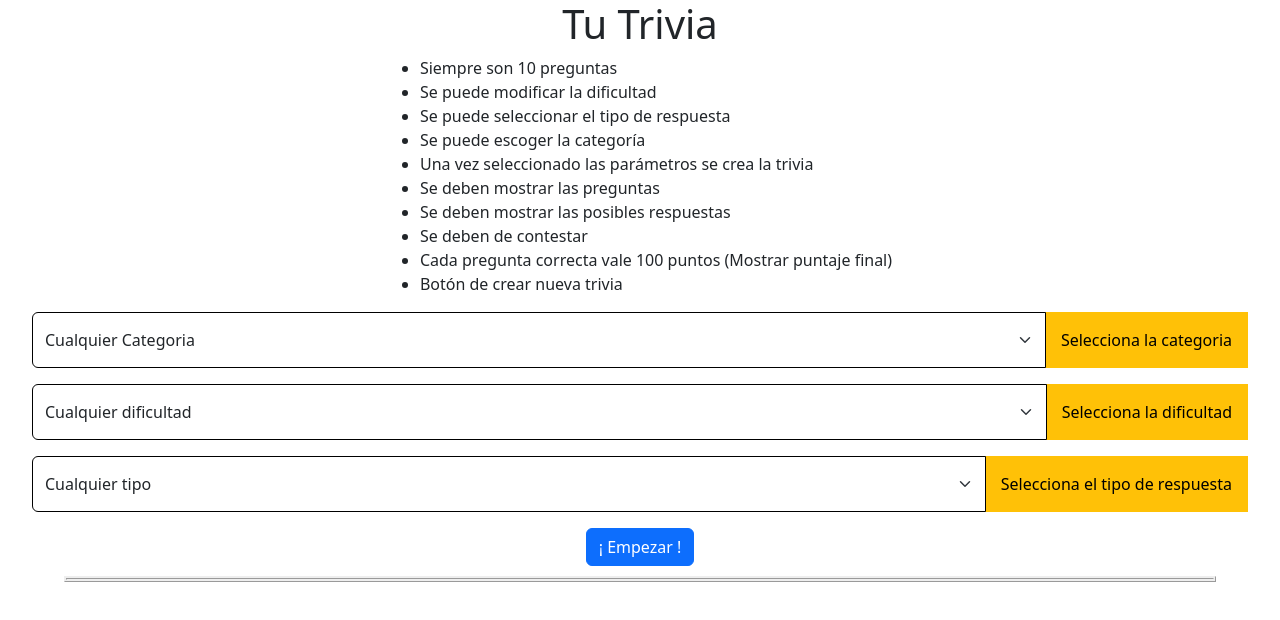
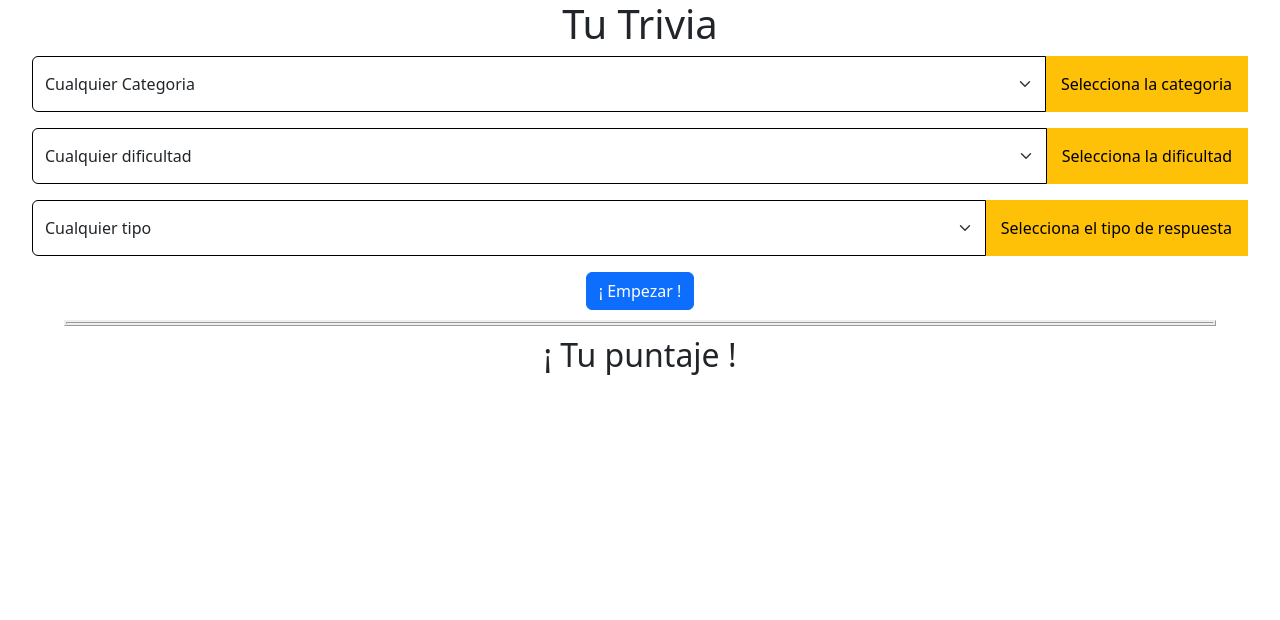
Before and after one commit to Leonardo-Andres-Combita-Castilla/TRIVIA, a plain HTML site: page index.html in a window 1280 px wide. Drawn offline with nearby package versions, Linux system fonts and the light colour scheme.

Commit message:
mejora en presentacion

```diff
--- a/index.html
+++ b/index.html
@@ -11,19 +11,6 @@
 <body>
 
     <h1>Tu Trivia</h1>
-
-    <ul>
-        <li>Siempre son 10 preguntas</li>
-        <li>Se puede modificar la dificultad</li>
-        <li>Se puede seleccionar el tipo de respuesta </li>
-        <li>Se puede escoger la categoría</li>
-        <li>Una vez seleccionado las parámetros se crea la trivia</li>
-        <li>Se deben mostrar las preguntas</li>
-        <li>Se deben mostrar las posibles respuestas</li>
-        <li>Se deben de contestar</li>
-        <li>Cada pregunta correcta vale 100 puntos (Mostrar puntaje final)</li>
-        <li>Botón de crear nueva trivia</li>
-    </ul>
 
     <section id="form_options" >
 
@@ -86,6 +73,7 @@
    </section>
 
    <section id="puntaje_total">
+        <h2> ¡ Tu puntaje !</h2>
 
    </section>
 
--- a/trivia.js
+++ b/trivia.js
@@ -8,6 +8,7 @@ const difficultyOption = document.getElementById ('inputGroupSelect02');
 const typeOption = document.getElementById ('inputGroupSelect03');
 const trivia = document.getElementById ('info_trivia');
 const tuPuntaje = document.getElementById ('puntaje_total')
+
 
 let respuestasTexto = '';
 let arrayRespuestasIncorrectas = '';
@@ -46,8 +47,6 @@ function mostrarTrivia (response){
 
     results.forEach (i => {
 
-        console.log (i)
-
         const preguntaTexto = document.createElement("div");
         preguntaTexto.textContent = i.question;
 
@@ -68,13 +67,13 @@ function mostrarTrivia (response){
             respuestasTexto.textContent = i;
             trivia.append (respuestasTexto)
 
-            let contador = 0
+            let contador = 0;
 
             respuestasTexto.addEventListener ('click', function(){
 
                 arrayTodasRespuestas.forEach (a => {
 
-                    console.log (a)
+                    a.disabled = true;
 
                 })
 
@@ -99,3 +98,5 @@ function mostrarTrivia (response){
         })
     })
 }
+
+//  imprimir fuera del forEach (puntaje)
```
